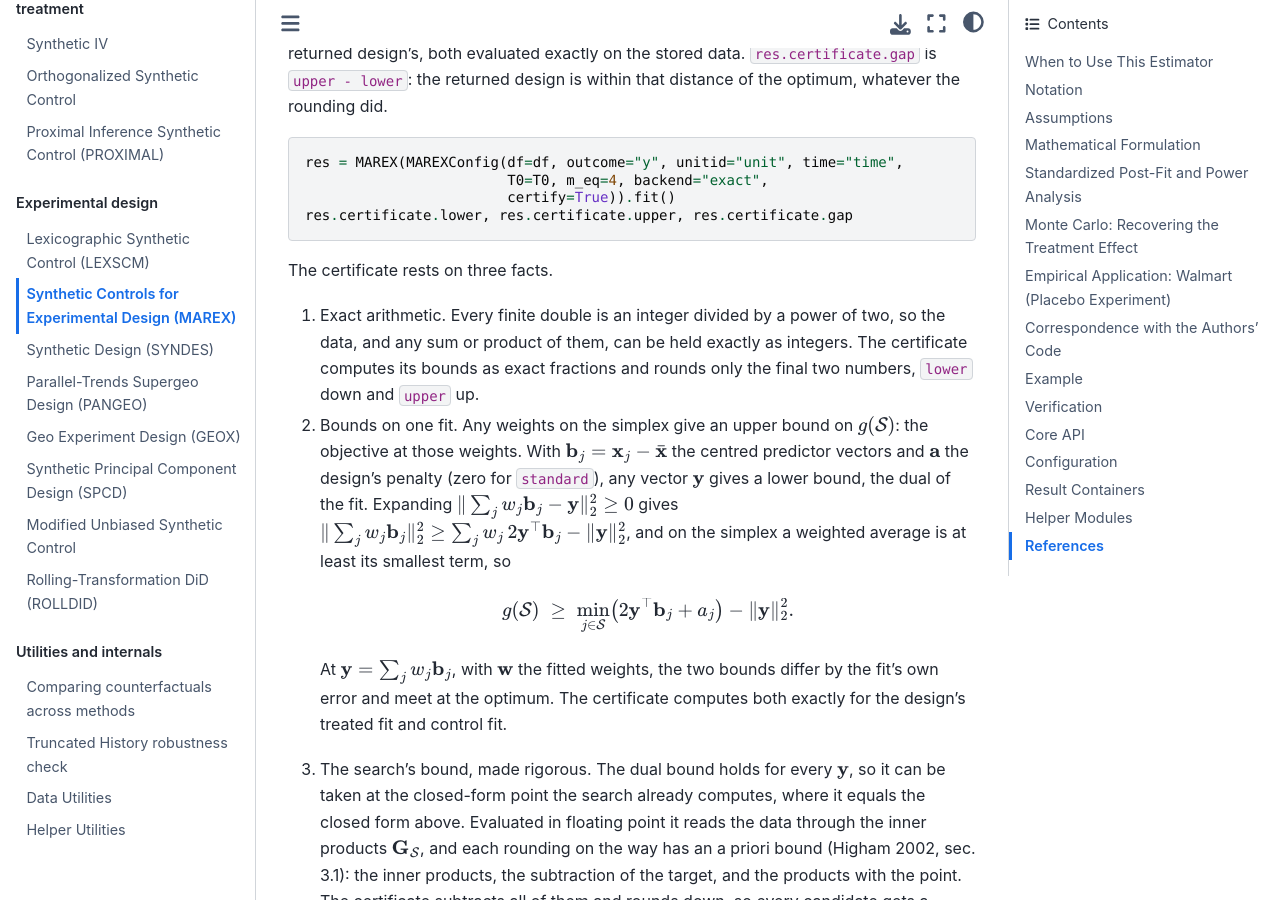
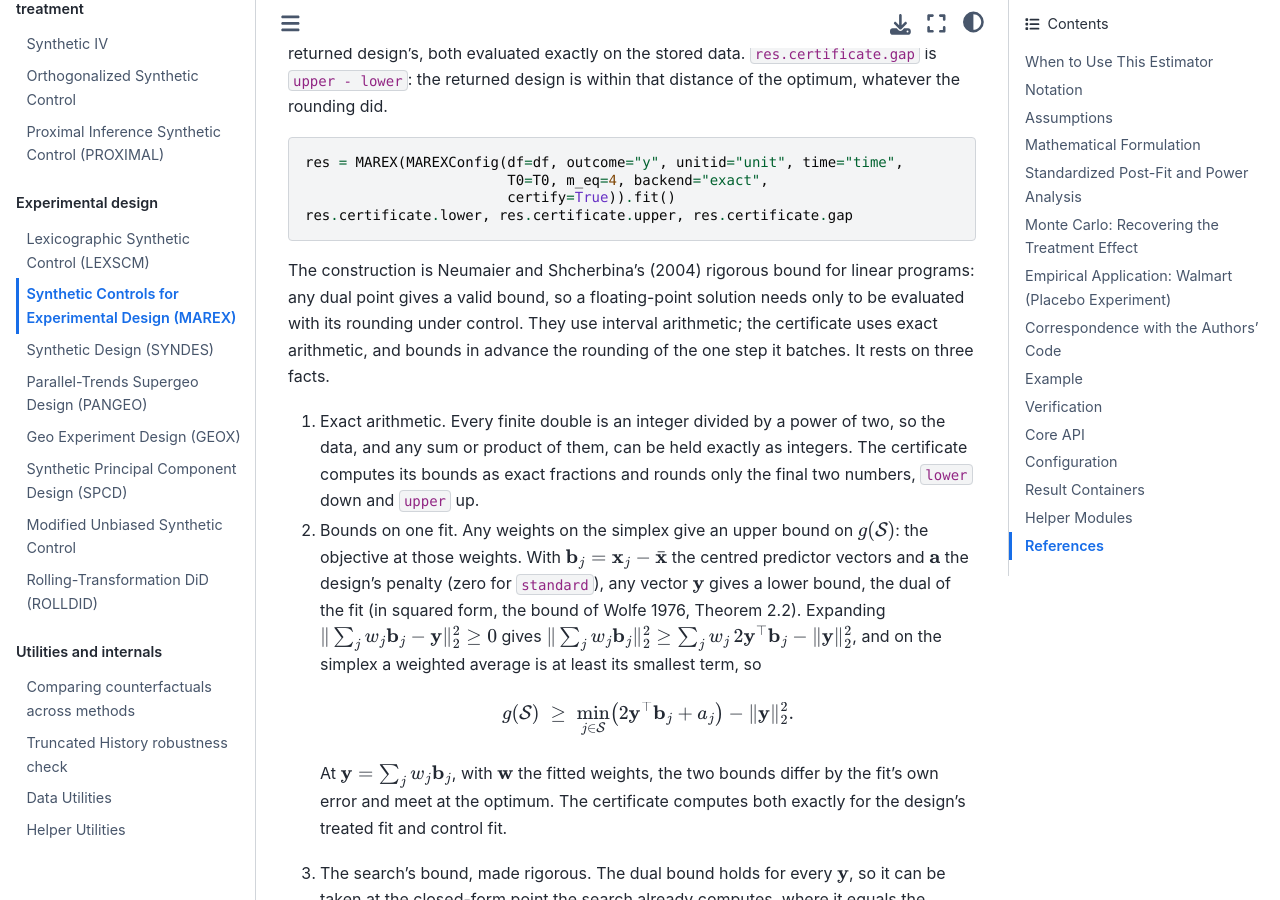
Before and after one commit to jgreathouse9/mlsynth, a Sphinx documentation site: the page built from docs/marex.rst, in a window 1280 px wide and 900 px high, scrolled down 13091 px. Built offline with Sphinx 7.4.7 and the Sphinx Book theme 1.1.4, drawn with Linux system fonts in a browser that asks for light colours; pages that are not in the unit, such as notebooks, are missing from menus; some of the changed text lies outside the part shown.

Commit message:
MAREX docs: credit Neumaier and Shcherbina and Frank and Wolfe (#788)
The certified search follows Neumaier and Shcherbina's (2004) rigorous bound for linear programs; the module docstring and the docs now say so, tie the fit's dual to Wolfe's (1976) Theorem 2.2, and cite Frank and Wolfe (1956) for the gap that stops the coupled fit. Docstrings and docs only.

Co-Authored-By: Claude Opus 5.5 <noreply@anthropic.com>
Claude-Session: https://claude.ai/code/session_012eUtL6z8zUY8NkURa4Svk7

```diff
--- a/docs/marex.rst
+++ b/docs/marex.rst
@@ -505,15 +505,16 @@ across 400 random problems it was never more than three, at :math:`\beta` from 0
 :math:`\beta / (1 + \beta)` and needed a median of 1,750 steps per candidate at
 :math:`\beta = 100` on GeoLift's forty markets.
 
-The fit stops on a certificate, not on a small step. The Frank-Wolfe gap, the
-improvement the best vertex of each simplex offers along the gradient, bounds
-the distance to the minimum from above, and the fit stops when the gap is under
-:math:`10^{-10}` of the objective. A fit whose gap is still open after 20,000
-steps raises with a message naming ``backend="mip"``, since ranking candidates
-on an uncertified value could discard the optimal design. The same gap gives a
-certified lower bound at every step, the objective less the gap. The search
-hands each fit the objective of the best design found so far, and the fit stops and discards its
-candidate as soon as that lower bound is above it.
+The fit stops on a certificate, not on a small step. The Frank-Wolfe gap (Frank
+and Wolfe 1956), the improvement the best vertex of each simplex offers along
+the gradient, bounds the distance to the minimum from above, and the fit stops
+when the gap is under :math:`10^{-10}` of the objective. A fit whose gap is
+still open after 20,000 steps raises with a message naming ``backend="mip"``,
+since ranking candidates on an uncertified value could discard the optimal
+design. The same gap gives a certified lower bound at every step, the objective
+less the gap. The search hands each fit the objective of the best design found
+so far, and the fit stops and discards its candidate as soon as that lower bound
+is above it.
 
 The coupling term is non-negative, so :math:`f(\mathcal{S}) \ge g(\mathcal{S})`
 still holds and the bound and both passes prune as they do for the other
@@ -667,7 +668,11 @@ design is within that distance of the optimum, whatever the rounding did.
                            certify=True)).fit()
    res.certificate.lower, res.certificate.upper, res.certificate.gap
 
-The certificate rests on three facts.
+The construction is Neumaier and Shcherbina's (2004) rigorous bound for
+linear programs: any dual point gives a valid bound, so a floating-point
+solution needs only to be evaluated with its rounding under control. They use
+interval arithmetic; the certificate uses exact arithmetic, and bounds in
+advance the rounding of the one step it batches. It rests on three facts.
 
 1. Exact arithmetic. Every finite double is an integer divided by a power of
    two, so the data, and any sum or product of them, can be held exactly as
@@ -679,7 +684,8 @@ The certificate rests on three facts.
    :math:`\mathbf{b}_j = \mathbf{x}_j - \bar{\mathbf{x}}` the centred predictor
    vectors and :math:`\mathbf{a}` the design's penalty (zero for
    ``standard``), any vector :math:`\mathbf{y}` gives a lower bound, the dual
-   of the fit. Expanding
+   of the fit (in squared form, the bound of Wolfe 1976, Theorem 2.2).
+   Expanding
    :math:`\|\sum_j w_j \mathbf{b}_j - \mathbf{y}\|_2^2 \ge 0` gives
    :math:`\|\sum_j w_j \mathbf{b}_j\|_2^2 \ge \sum_j w_j\, 2 \mathbf{y}^\top
    \mathbf{b}_j - \|\mathbf{y}\|_2^2`, and on the simplex a weighted average is
@@ -1375,5 +1381,11 @@ Disaggregated Data." *Journal of the American Statistical Association*
 Wolfe, P. (1976). "Finding the Nearest Point in a Polytope." *Mathematical
 Programming* 11(1):128-149.
 
+Frank, M., & Wolfe, P. (1956). "An Algorithm for Quadratic Programming."
+*Naval Research Logistics Quarterly* 3(1-2):95-110.
+
+Neumaier, A., & Shcherbina, O. (2004). "Safe Bounds in Linear and
+Mixed-Integer Linear Programming." *Mathematical Programming* 99:283-296.
+
 Higham, N. J. (2002). *Accuracy and Stability of Numerical Algorithms*, 2nd
 ed. SIAM.
```
Also changed, not shown: 2 other files.
